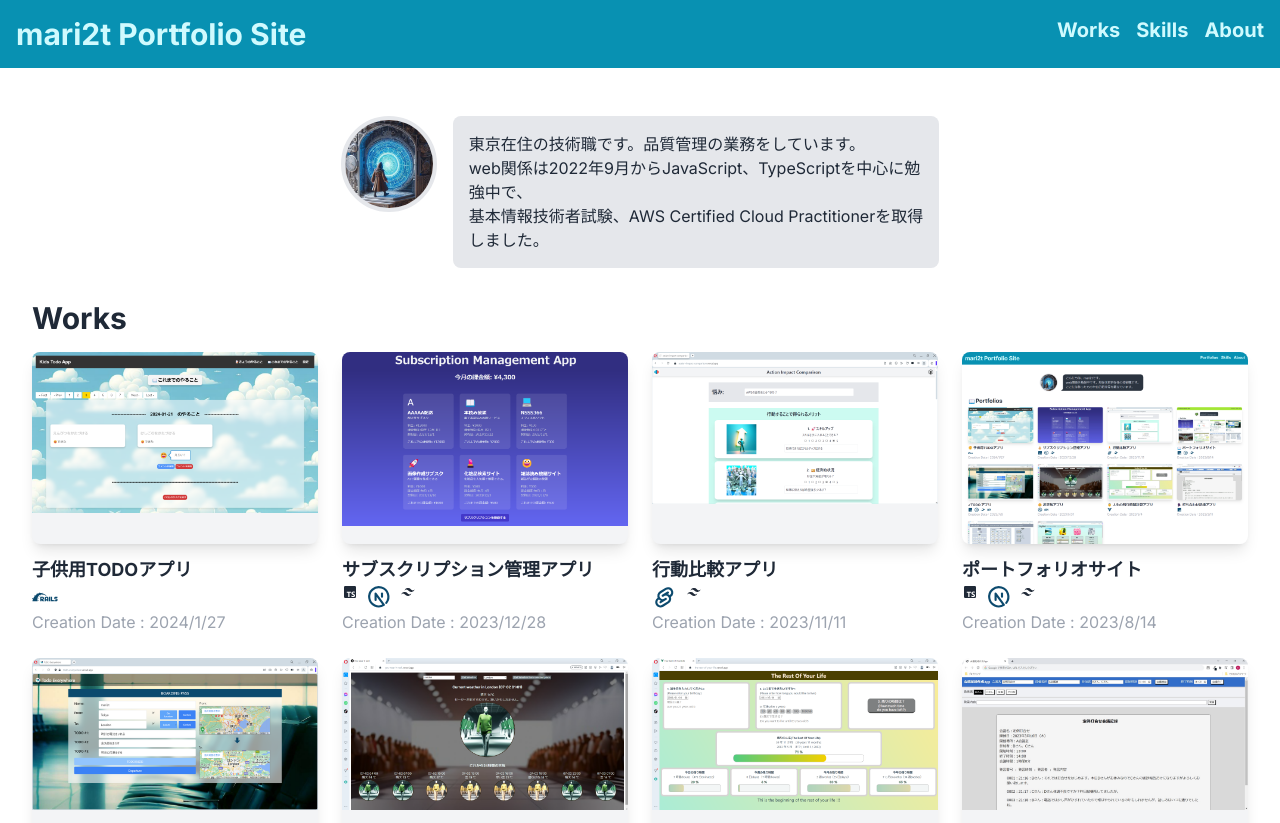
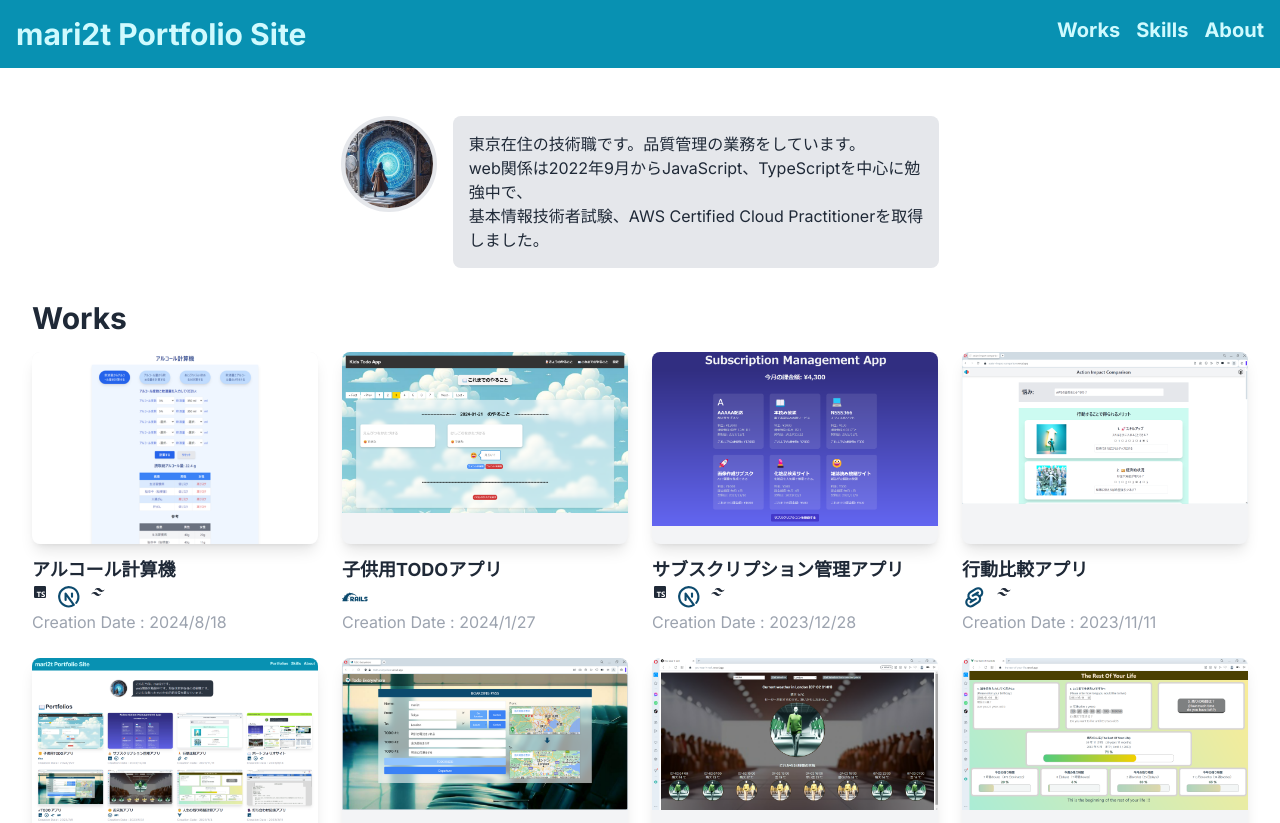
Before and after one commit to mari2t/mari2t_portfolio, a Next.js app: page / in a window 1280 px wide. Shown: the top 823 px of the page. Built offline with nearby package versions, Linux system fonts and the light colour scheme.

Commit message:
feat : アルコール計算機を追加

```diff
--- a/src/app/components/Collections.tsx
+++ b/src/app/components/Collections.tsx
@@ -15,6 +15,14 @@ import { SiRubyonrails } from "react-icons/si";
 const Collections = () => {
   // 各レポジトリの情報
   const products = [
+    {
+      title: "alcohol_calculator_next",
+      overview: "アルコール計算機",
+      useTech: "Typescript,Next,Tailwind CSS",
+      creationday: "2024/8/18",
+      imgUrl: "/img/imgAlcoholCalculatorNext.png",
+      githubUrl: "https://github.com/mari2t/alcohol_calculator_next",
+    },
     {
       title: "ruby-kids-todo",
       overview: "子供用TODOアプリ",
```
Also changed, not shown: public/img/imgAlcoholCalculatorNext.png (added), 1 other file (tests, documents, lock files or other folders).
